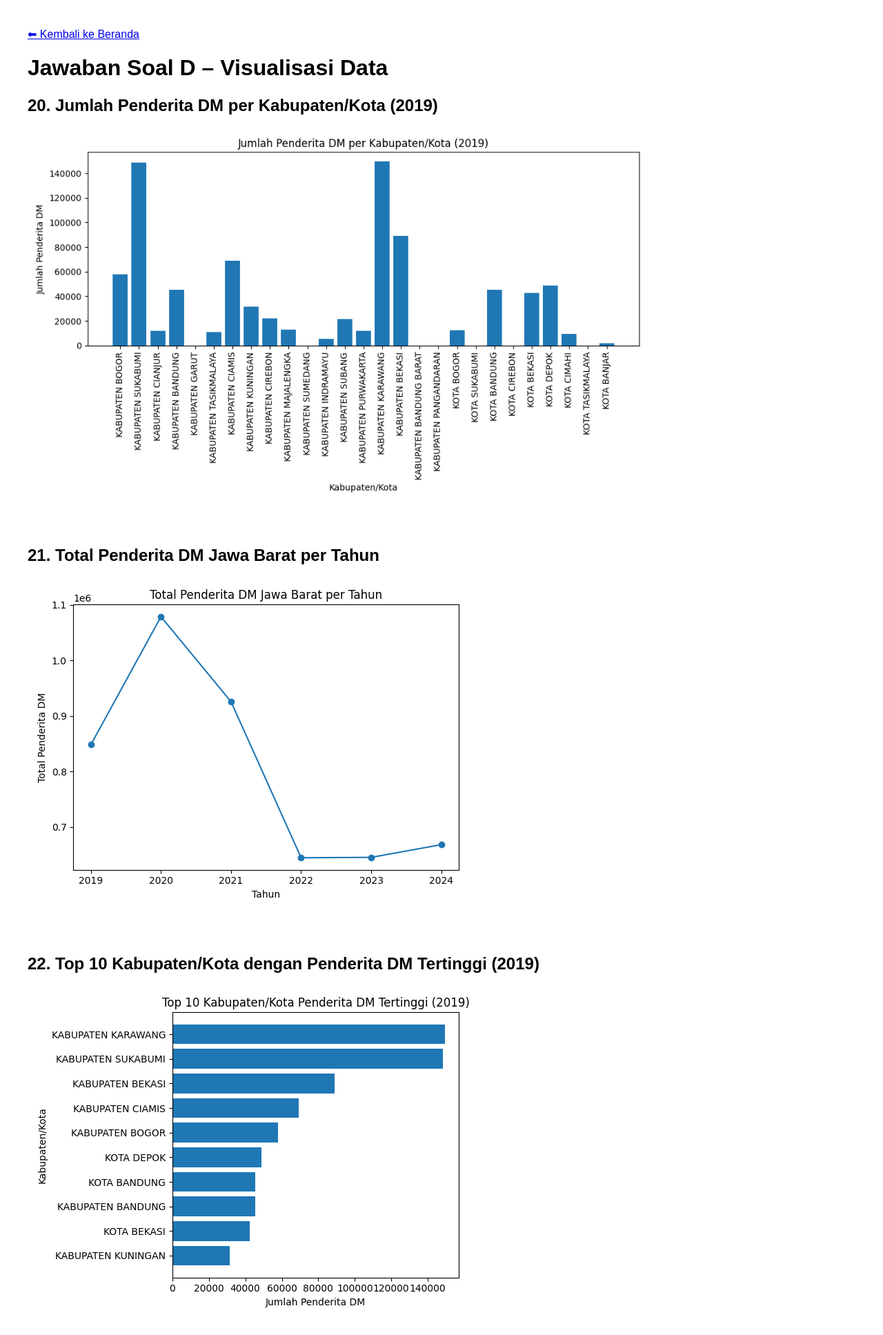
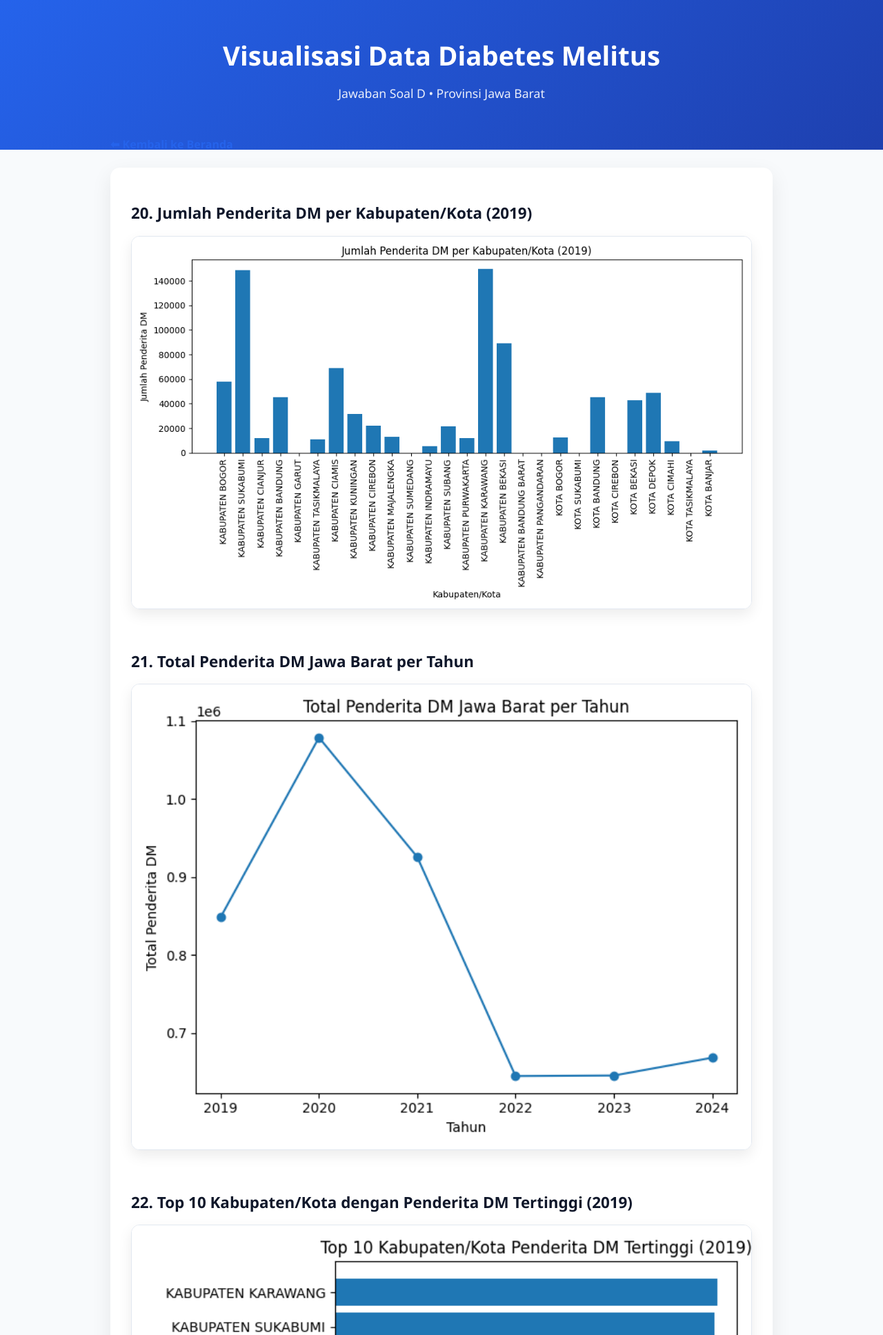
Before and after one commit to mr-kar/klmpk_pemdas, a Flask app: template templates/soal_d.html in a window 1280 px wide. Shown: the top 1935 px of the page at 69% size. Run offline with Flask 3, Linux system fonts and the light colour scheme; the template is opened without the code that fills it, so the values that code supplies are empty.

Commit message:
Update halaman soal D dari branch rama

```diff
--- a/templates/soal_d.html
+++ b/templates/soal_d.html
@@ -1,50 +1,165 @@
 <!DOCTYPE html>
-<html>
+<html lang="id">
 <head>
-        <title>Jawaban Soal D</title>
+    <meta charset="UTF-8">
+    <title>Soal D | Visualisasi Data DM</title>
+
     <style>
-        body { font-family: Arial; margin: 40px; }
-        img { max-width: 900px; margin-bottom: 40px; }
+        :root {
+            --primary: #2563eb;
+            --secondary: #0f172a;
+            --bg: #f8fafc;
+            --card: #ffffff;
+            --text: #334155;
+            --muted: #64748b;
+        }
+
+        * {
+            box-sizing: border-box;
+        }
+
+        body {
+            margin: 0;
+            font-family: "Segoe UI", system-ui, -apple-system, sans-serif;
+            background-color: var(--bg);
+            color: var(--text);
+            line-height: 1.6;
+        }
+
+        header {
+            background: linear-gradient(135deg, #2563eb, #1e40af);
+            color: white;
+            padding: 50px 20px;
+            text-align: center;
+        }
+
+        header h1 {
+            margin: 0;
+            font-size: 2.4rem;
+            font-weight: 700;
+        }
+
+        header p {
+            margin-top: 10px;
+            font-size: 1.1rem;
+            opacity: 0.9;
+        }
+
+        main {
+            max-width: 1000px;
+            margin: -40px auto 0;
+            padding: 20px;
+        }
+
+        .card {
+            background-color: var(--card);
+            border-radius: 14px;
+            padding: 30px;
+            box-shadow: 0 10px 30px rgba(0, 0, 0, 0.08);
+            margin-bottom: 30px;
+        }
+
+        .back-link {
+            display: inline-block;
+            margin-bottom: 20px;
+            text-decoration: none;
+            color: var(--primary);
+            font-weight: 600;
+        }
+
+        .section {
+            margin-bottom: 50px;
+        }
+
+        .section h2 {
+            font-size: 1.4rem;
+            margin-bottom: 15px;
+            color: var(--secondary);
+        }
+
+        img {
+            width: 100%;
+            max-width: 900px;
+            border-radius: 12px;
+            border: 1px solid #e2e8f0;
+            box-shadow: 0 8px 20px rgba(0,0,0,0.08);
+        }
+
+        .analysis p {
+            margin-bottom: 12px;
+        }
+
+        footer {
+            text-align: center;
+            padding: 30px;
+            font-size: 0.9rem;
+            color: var(--muted);
+        }
     </style>
 </head>
+
 <body>
 
-        <a href="/">⬅ Kembali ke Beranda</a>
+<header>
+    <h1>Visualisasi Data Diabetes Melitus</h1>
+    <p>Jawaban Soal D • Provinsi Jawa Barat</p>
+</header>
 
-        <h1>Jawaban Soal D – Visualisasi Data</h1>
+<main>
 
+    <a href="/" class="back-link">⬅ Kembali ke Beranda</a>
+
+    <div class="card">
+
+        <div class="section">
             <h2>20. Jumlah Penderita DM per Kabupaten/Kota (2019)</h2>
-        <img src="/static/images/bar_2019.png">
+            <img src="/static/images/bar_2019.png" alt="Bar DM 2019">
+        </div>
 
+        <div class="section">
             <h2>21. Total Penderita DM Jawa Barat per Tahun</h2>
-        <img src="/static/images/line_total_tahun.png">
+            <img src="/static/images/line_total_tahun.png" alt="Line Total Tahun">
+        </div>
 
+        <div class="section">
             <h2>22. Top 10 Kabupaten/Kota dengan Penderita DM Tertinggi (2019)</h2>
-        <img src="/static/images/top10_2019.png">
+            <img src="/static/images/top10_2019.png" alt="Top 10 2019">
+        </div>
 
+        <div class="section">
             <h2>23. Proporsi Penderita DM berdasarkan Kategori (2019)</h2>
-        <img src="/static/images/pie_kategori_2019.png">
+            <img src="/static/images/pie_kategori_2019.png" alt="Pie Kategori 2019">
+        </div>
 
+        <div class="section">
             <h2>24. Perbandingan Total Penderita DM (3 Tahun Terakhir)</h2>
-        <img src="/static/images/bar_3tahun.png">
+            <img src="/static/images/bar_3tahun.png" alt="Bar 3 Tahun">
+        </div>
 
+        <div class="section analysis">
             <h2>25. Analisis</h2>
             <p>
-            a. Kabupaten/kota dengan jumlah penderita DM tertinggi terlihat
-            konsisten berada di wilayah dengan populasi besar,
-            terutama pada tahun 2019 dan beberapa tahun lainnya.
+                a. Kabupaten/kota dengan jumlah penderita DM tertinggi
+                umumnya berada pada wilayah dengan jumlah penduduk besar,
+                terutama terlihat jelas pada tahun 2019.
             </p>
+            <p>
+                b. Total penderita Diabetes Melitus di Provinsi Jawa Barat
+                menunjukkan kecenderungan meningkat dari tahun ke tahun.
+            </p>
+            <p>
+                c. Sebagian besar kabupaten/kota berada pada kategori
+                Sedang hingga Tinggi, yang menandakan DM merupakan
+                permasalahan kesehatan yang perlu mendapat perhatian serius.
+            </p>
+        </div>
 
-        <p>
-            b. Secara umum, total jumlah penderita DM di Jawa Barat menunjukkan
-            tren yang cenderung meningkat dari tahun ke tahun.
-        </p>
+    </div>
+</main>
 
-        <p>
-            c. Berdasarkan kategori, sebagian besar kabupaten/kota berada pada
-            kategori Sedang hingga Tinggi,
-            menunjukkan bahwa DM merupakan masalah kesehatan yang cukup serius.
-        </p>
+<footer>
+    © 2025 • Tugas Pemrograman Dasar • Visualisasi Data
+</footer>
 
 </body>
 </html>
```
Lines whose indentation alone changed are shown as unchanged.
